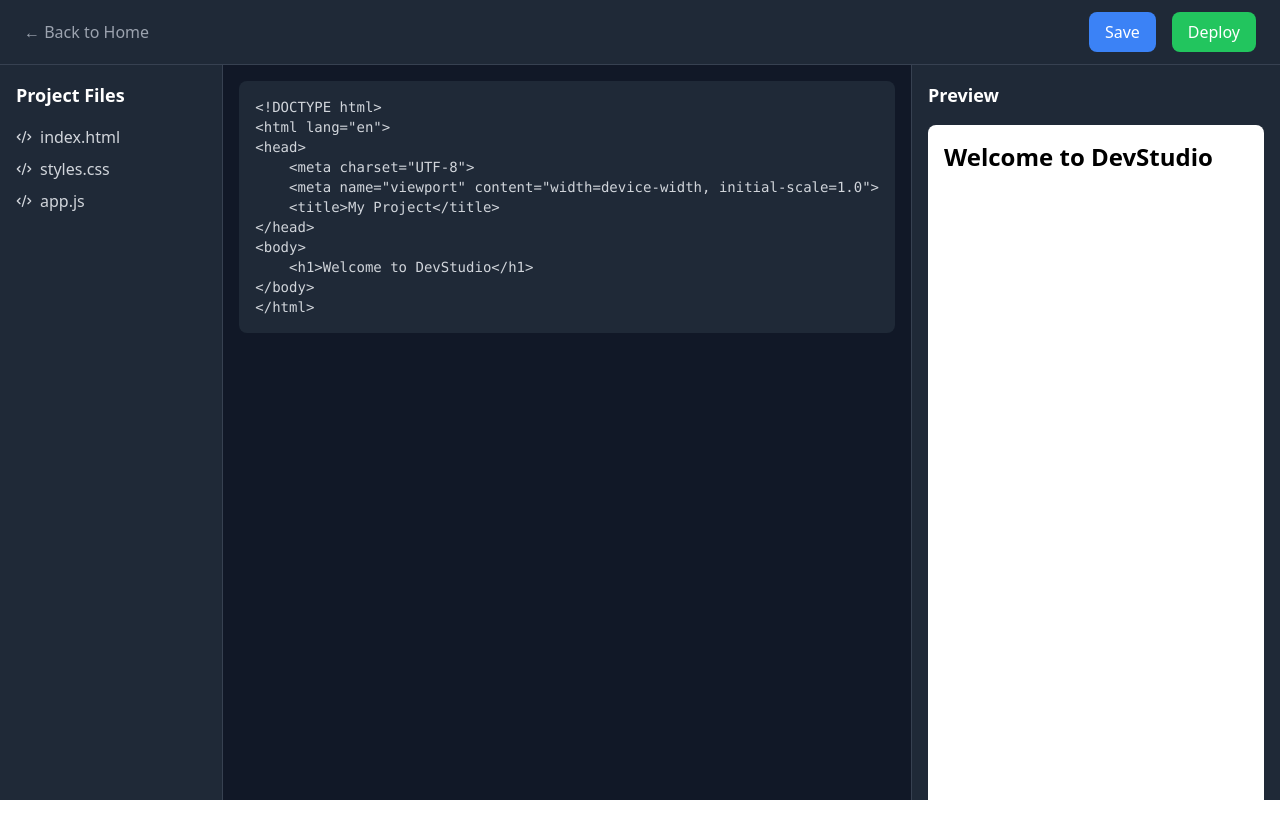
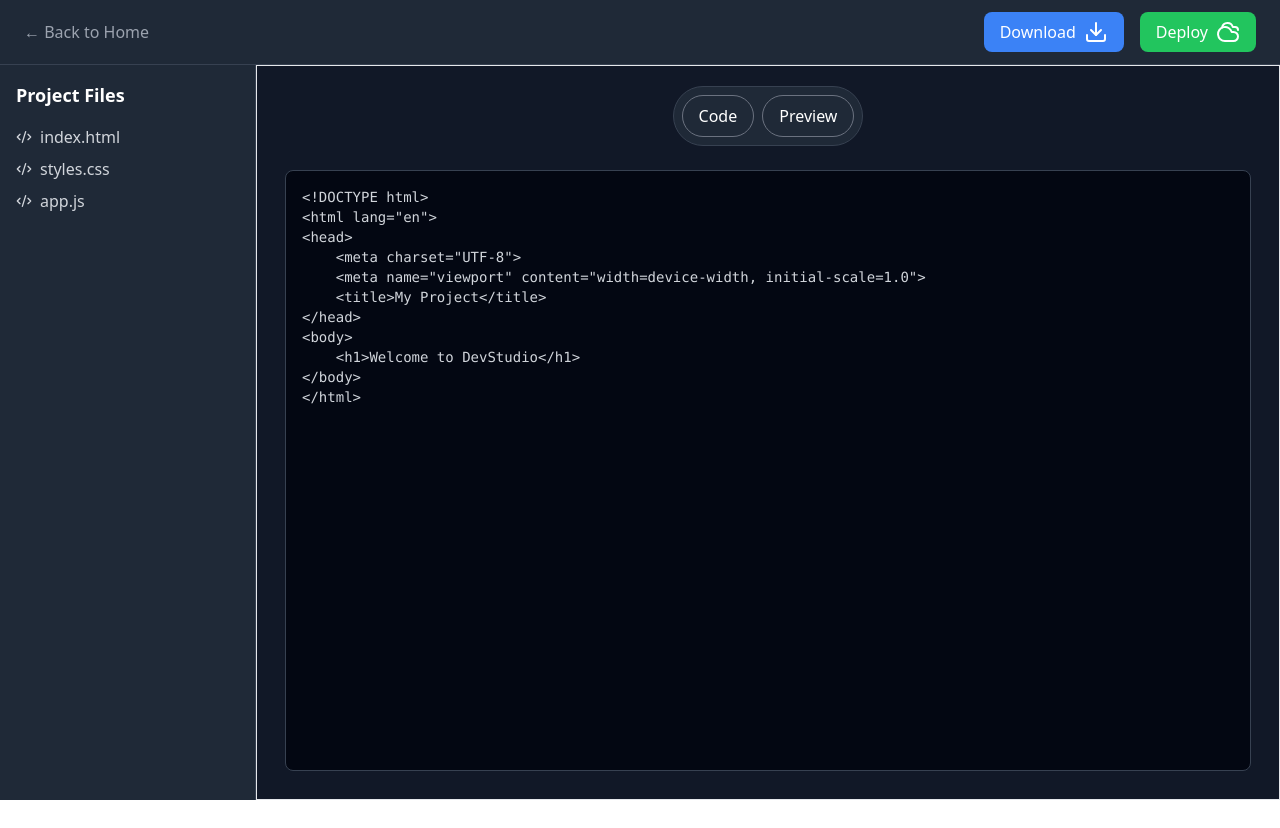
Before and after one commit to NischalPaliwal/DevStudio, a React (Vite) app in the folder frontend/: page /build in a window 1280 px wide. After the commit the page ends 800 px from the top, so only its background shows below. Built offline with nearby package versions, Linux system fonts and the light colour scheme.

Commit message:
code added

```diff
--- /dev/null
+++ b/frontend/src/components/Code.tsx
@@ -0,0 +1,25 @@
+const Code = () => {
+    return (
+        <div className="flex-1 bg-gray-900 overflow-y-auto overflow-x-auto">
+          <div className="h-full p-2">
+            <div className="h-full bg-gray-950 border border-gray-700 rounded-lg p-4">
+              <pre className="text-sm text-gray-300">
+                <code>{`<!DOCTYPE html>
+<html lang="en">
+<head>
+    <meta charset="UTF-8">
+    <meta name="viewport" content="width=device-width, initial-scale=1.0">
+    <title>My Project</title>
+</head>
+<body>
+    <h1>Welcome to DevStudio</h1>
+</body>
+</html>`}</code>
+              </pre>
+            </div>
+          </div>
+        </div>
+    );
+}
+
+export default Code;
--- /dev/null
+++ b/frontend/src/components/Preview.tsx
@@ -0,0 +1,14 @@
+const Preview = () => {
+    return (
+        <div className="flex-1 bg-gray-800 border-l border-gray-700 p-4 rounded-lg overflow-y-auto">
+          <h2 className="text-lg font-semibold mb-4">Preview</h2>
+          <div className="bg-white rounded-lg p-4 h-full">
+            <div className="text-black">
+              <h1 className="text-2xl font-bold">Welcome to DevStudio</h1>
+            </div>
+          </div>
+        </div>
+    );
+}
+
+export default Preview;
--- /dev/null
+++ b/frontend/src/components/Toggle.tsx
@@ -0,0 +1,14 @@
+import React from "react";
+
+const Toggle = ({ toggle, setToggle }: { toggle: boolean, setToggle: React.Dispatch<React.SetStateAction<boolean>> }) => {
+    return (
+        <div className="flex justify-center">
+            <div className="flex bg-gray-800 h-full p-2 border-x border border-gray-700 rounded-full space-x-2 justify-center">
+              <div onClick={() => setToggle(!toggle)} className="bg-gray-800 border-x border border-gray-500 rounded-full py-2 px-4 hover:bg-gray-700/50 hover:ring-2">Code</div>
+              <div onClick={() => setToggle(!toggle)} className="bg-gray-800 border-x border border-gray-500 rounded-full py-2 px-4 hover:bg-gray-700/50 hover:ring-2">Preview</div>
+            </div>
+        </div>
+    );
+}
+
+export default Toggle;
--- a/frontend/src/pages/BuilderPage.tsx
+++ b/frontend/src/pages/BuilderPage.tsx
@@ -1,8 +1,13 @@
-import { Code2 } from "lucide-react";
+import { Code2, Download, Cloudy } from "lucide-react";
 import { useNavigate } from "react-router-dom";
+import Code from "../components/Code";
+import Preview from "../components/Preview";
+import Toggle from "../components/Toggle";
+import { useState } from "react";
 
 function BuilderPage() {
   const navigate = useNavigate();
+  const [toggle, setToggle] = useState(true);
 
   return (
     <div className="min-h-screen bg-gray-900 text-white flex flex-col">
@@ -13,11 +18,11 @@ function BuilderPage() {
             ← Back to Home
           </button>
           <div className="flex items-center space-x-4">
-            <button className="px-4 py-2 bg-blue-500 hover:bg-blue-600 rounded-lg transition-colors">
-              Save
+            <button className="flex space-x-2 items-center px-4 py-2 bg-blue-500 hover:bg-blue-600 rounded-lg transition-colors">
+              <span>Download</span><Download />
             </button>
-            <button className="px-4 py-2 bg-green-500 hover:bg-green-600 rounded-lg transition-colors">
-              Deploy
+            <button className="flex space-x-2 px-4 py-2 bg-green-500 hover:bg-green-600 rounded-lg transition-colors">
+              <span>Deploy</span><Cloudy />
             </button>
           </div>
         </div>
@@ -44,35 +49,10 @@ function BuilderPage() {
           </div>
         </div>
 
-        {/* Editor */}
-        <div className="flex-1 bg-gray-900">
-          <div className="p-4">
-            <div className="bg-gray-800 rounded-lg p-4">
-              <pre className="text-sm text-gray-300">
-                <code>{`<!DOCTYPE html>
-<html lang="en">
-<head>
-    <meta charset="UTF-8">
-    <meta name="viewport" content="width=device-width, initial-scale=1.0">
-    <title>My Project</title>
-</head>
-<body>
-    <h1>Welcome to DevStudio</h1>
-</body>
-</html>`}</code>
-              </pre>
-            </div>
-          </div>
-        </div>
-
-        {/* Preview */}
-        <div className="w-1/3 bg-gray-800 border-l border-gray-700 p-4">
-          <h2 className="text-lg font-semibold mb-4">Preview</h2>
-          <div className="bg-white rounded-lg p-4 h-full">
-            <div className="text-black">
-              <h1 className="text-2xl font-bold">Welcome to DevStudio</h1>
-            </div>
-          </div>
+        {/* Code & Preview */}
+        <div className="flex-1 p-5 border flex flex-col space-y-4 justify-center">
+          <Toggle toggle={toggle} setToggle={setToggle} />
+          { toggle ? <Code /> : <Preview />}
         </div>
       </div>
     </div>
```
